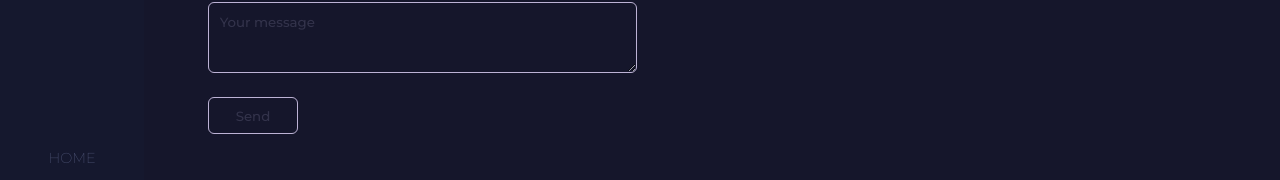
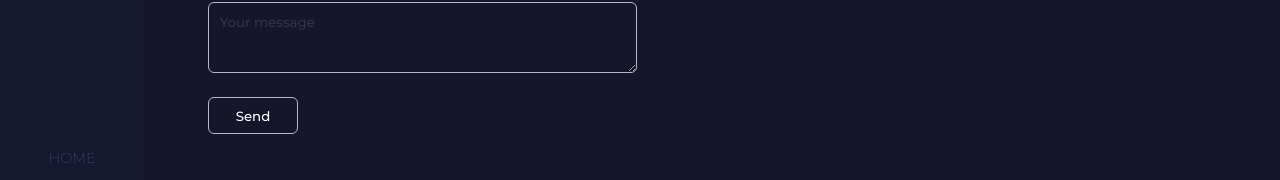
Before and after one commit to hejsaga/portfolio, a React (Create React App) app in the folder frontend/: page / in a window 1280 px wide. In both pictures the pointer is over the button "Send". Shown: the part 3454-3634 px from the top of the page. Built offline with nearby package versions, Linux system fonts and the light colour scheme; no server answers.

Commit message:
Added styling to about page and contact form

```diff
--- a/frontend/src/components/css/ContactForm.module.css
+++ b/frontend/src/components/css/ContactForm.module.css
@@ -28,6 +28,11 @@
   font-family: "Montserrat", sans-serif;
 }
 
+.button:hover {
+  color: white;
+  cursor: pointer;
+}
+
 .message {
   margin-top: 1em;
 }
--- a/frontend/src/pages/css/About.module.css
+++ b/frontend/src/pages/css/About.module.css
@@ -8,4 +8,5 @@
 
 .textContainer p {
   color: rgb(159, 159, 181);
+  margin-top: 1em;
 }
```
